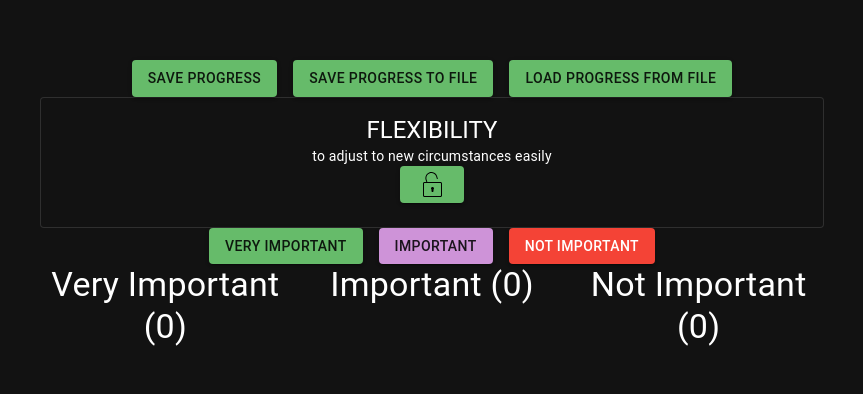
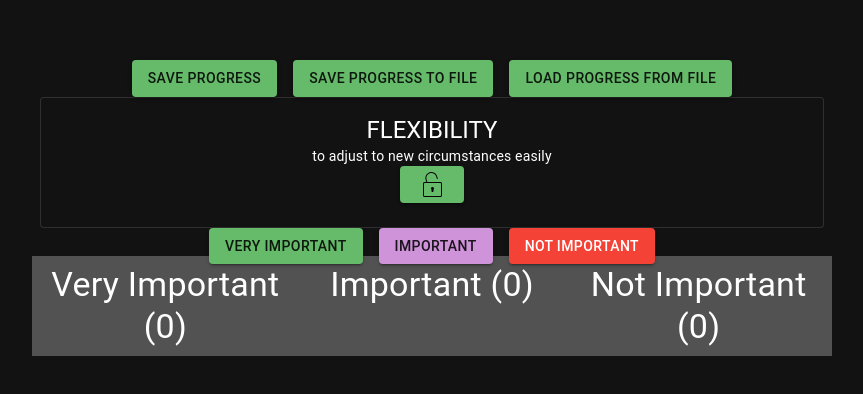
Before and after one commit to CorreyL/values-exercise, a React (Vite) app: page / in a window 1280 px wide. Shown: the part 196-590 px from the top of the page, without its empty margins (208-1071 px from the left). Built offline with nearby package versions, Linux system fonts and the light colour scheme.

Commit message:
Render a background-color for each column

```diff
--- a/src/components/ValuesColumn/ValuesColumn.css
+++ b/src/components/ValuesColumn/ValuesColumn.css
@@ -2,4 +2,5 @@
   display: flex;
   flex-direction: column;
   gap: 0.5em;
+  background-color: #525252;
 }
```
